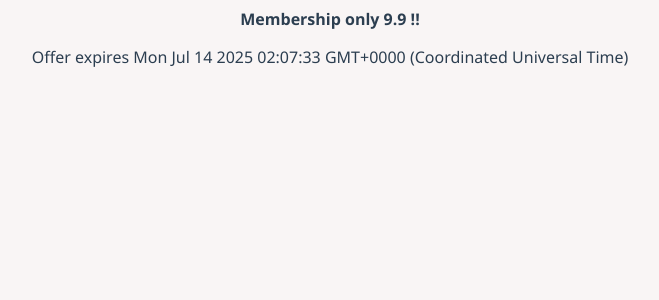
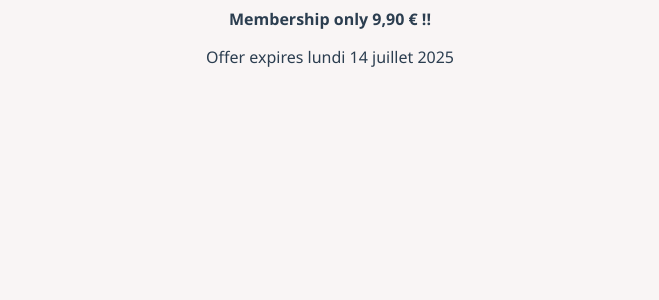
Before and after one commit to Ocunidee/atpw-builtin-pipe, an Angular app: page / in a window 1280 px wide. Shown: the top 300 px of the page, without its empty margins (310-969 px from the left). Built offline with nearby package versions, Linux system fonts and the light colour scheme.

Commit message:
Angular 20 - zoneless & signals correction

```diff
--- a/src/app/app.component.html
+++ b/src/app/app.component.html
@@ -1,5 +1,5 @@
-<strong>Membership only {{price()}} !!</strong>
-<p> Offer expires {{expirationDate()}}</p>
+<strong>Membership only {{price() | currency:'EUR':undefined:undefined:'fr'}} !!</strong>
+<p> Offer expires {{expirationDate() | date:'EEEE dd MMMM y':undefined:'fr'}}</p>
 
 <!-- Format the price (in EUR) and the date ('EEEE dd MMMM y'), both in French -->
 <!-- TIP: to have the right locale, make a stackoverflow search or go see the app.config.ts file -->
--- a/src/app/app.component.ts
+++ b/src/app/app.component.ts
@@ -1,8 +1,10 @@
 import { Component, computed, signal } from '@angular/core'
+import { CurrencyPipe, DatePipe } from '@angular/common'
 
 @Component({
   selector: 'app-root',
   templateUrl: './app.component.html',
+  imports: [DatePipe, CurrencyPipe],
   styleUrl: './app.component.scss'
 })
 export class AppComponent {
--- a/src/app/app.config.ts
+++ b/src/app/app.config.ts
@@ -1,10 +1,10 @@
 import { ApplicationConfig, provideZonelessChangeDetection } from '@angular/core'
 import { provideRouter } from '@angular/router'
 import { routes } from './app.routes'
-// import { registerLocaleData } from '@angular/common'
-// import localeFr from '@angular/common/locales/fr'
+import { registerLocaleData } from '@angular/common'
+import localeFr from '@angular/common/locales/fr'
 
-// registerLocaleData(localeFr, 'fr')
+registerLocaleData(localeFr, 'fr')
 
 export const appConfig: ApplicationConfig = {
   providers: [provideZonelessChangeDetection(), provideRouter(routes)]
```
